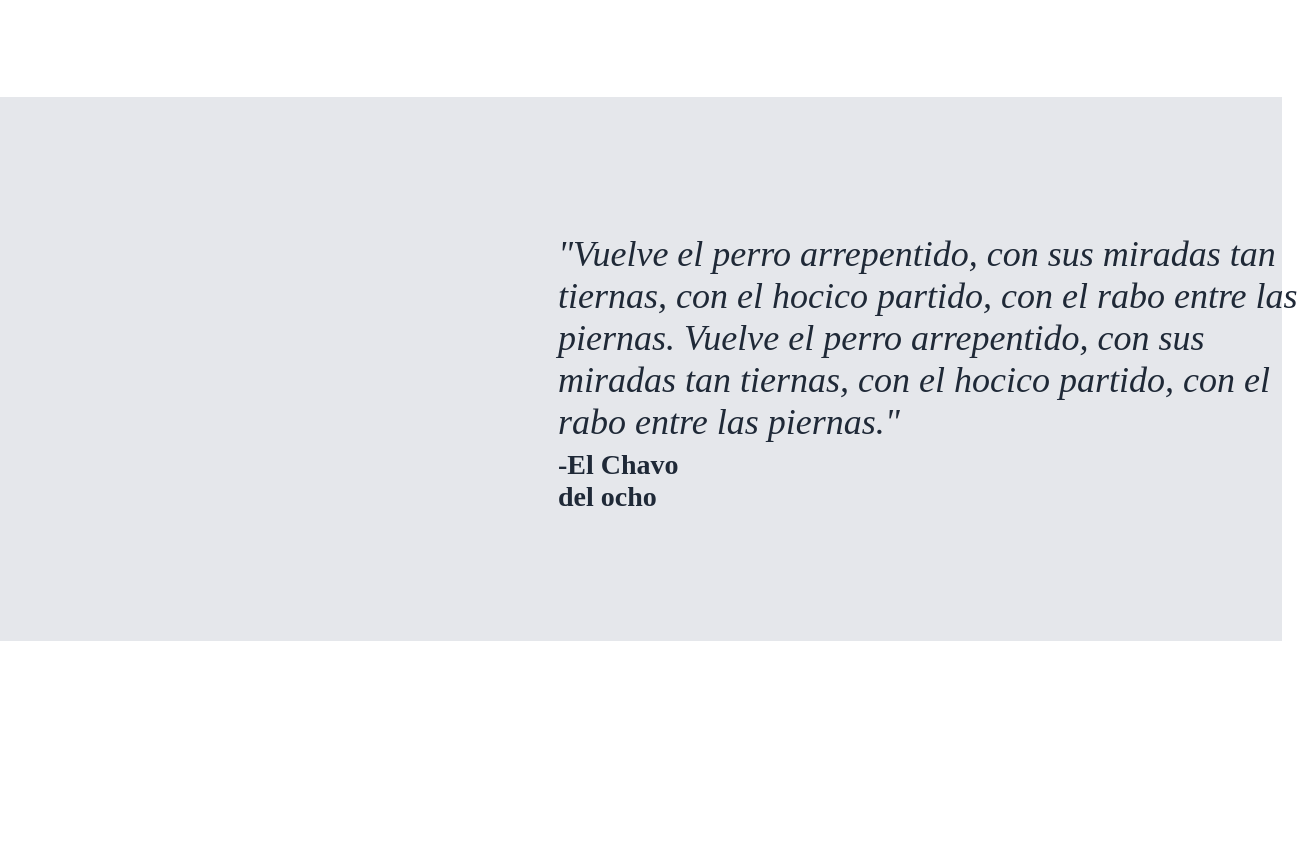
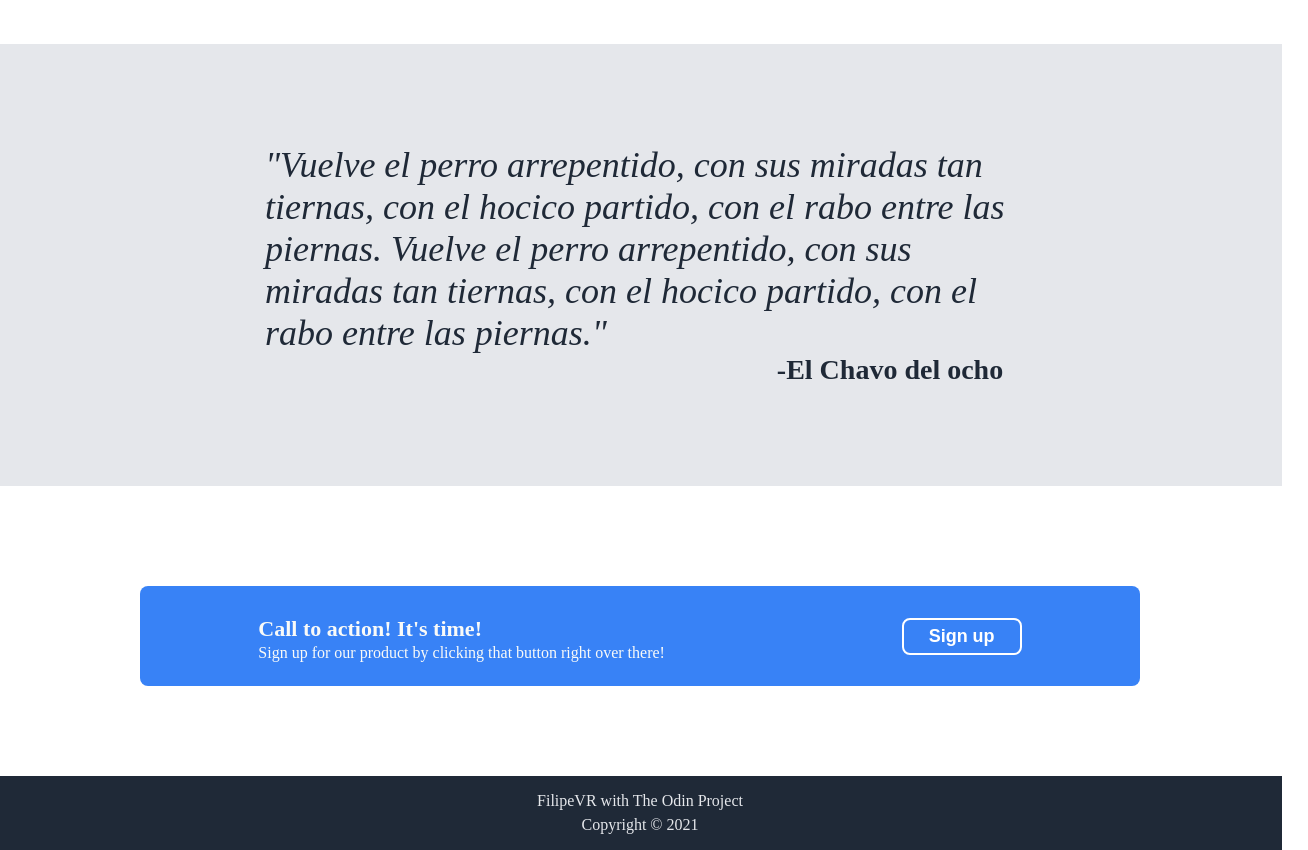
Before and after one commit to FilipeVR/Landing-Page, a plain HTML site: page index.html in a window 1280 px wide. Shown: the part 861-1711 px from the top of the page, 1308 px wide, since content can reach past the window. Before the commit the page ends 1502 px from the top, so only its background shows below. Drawn offline with Linux system fonts and the light colour scheme.

Commit message:
Update index.html and style.css

```diff
--- a/index.html
+++ b/index.html
@@ -8,26 +8,31 @@
     <link rel="stylesheet" href="style.css">
 </head>
 <body>
+  <!--header-->
     <div class="header">
-        <div class="header-top">
+        <div class="header-left">
             <div class="header-logo">Header Logo</div>
+            <div class="header-text">
+              <h1>This website is awesome</h1>
+              <p>This website has some subtext that goes here under the main title. It's a smaller font and the color is lower contrast</p>
+              <div class="button"><button class="sign-up">Sign up</button></div>
+          </div>
+
+        </div>
+        <div class="header-right">
             <div class="header-links">
-                <ul>
-                    <li><a href="#">header link one</a></li>
-                    <li><a href="#">header link two</a></li>
-                    <li><a href="#">header link three</a></li>
-                </ul>
-            </div>
-        </div>
-        <div class="header-content">
-            <div class="header-text">
-                <h1>This website is awesome</h1>
-                <p>This website has some subtext that goes here under the main title. It's a smaller font and the color is lower contrast</p>
-                <div class="button"><button class="sign-up">Sign up</button></div>
+              <ul>
+                  <li><a href="#">header link one</a></li>
+                  <li><a href="#">header link two</a></li>
+                  <li><a href="#">header link three</a></li>
+              </ul>
             </div>
             <div class="header-img-placeholder">this is a placeholder for an image</div>
         </div>
     </div>
+    <!--header-->
+
+    <!--First content section-->
     <div class="container">
         <div class="title">Some random information.</div>
         <div class="supergroup">
@@ -52,11 +57,31 @@
           </div>
         </div>
     </div>
+    <!--First content section-->
+
+    <!--Second content section-->
     <div class="quote-container">
-        <p class="quote">"Vuelve el perro arrepentido, con sus miradas tan tiernas, con el hocico partido, con el rabo entre las piernas. Vuelve el perro arrepentido, con sus miradas tan tiernas, con el hocico partido, con el rabo entre las piernas."</p>
-        <p class="author"> -El Chavo del ocho</p>
+        <div class="quote">"Vuelve el perro arrepentido, con sus miradas tan tiernas, con el hocico partido, con el rabo entre las piernas. Vuelve el perro arrepentido, con sus miradas tan tiernas, con el hocico partido, con el rabo entre las piernas."</div>
+        <div class="author">-El Chavo del ocho</div>
     </div>
-    <div class="cta"></div>
-    <div class="footer"></div>
+    <!--Second content section-->
+
+    <!--Call to action section-->
+    <div class="cta">
+      <div class="cta-container">
+        <div class="cta-text">
+          <p class="line-one">Call to action! It's time!</p><p class="line-two">Sign up for our product by clicking that button right over there!</p>
+        </div>
+        <div class="cta-button"><button class="cta-sign-up">Sign up</button></div>
+      </div>
+    </div>
+    <!--Call to action section-->
+
+    <!--Footer-->
+    <div class="footer">
+      <p class="footer-text">FilipeVR with The Odin Project</p>
+      <p>Copyright <span>&copy;</span> 2021</p>
+    </div>
+    <!--Footer-->
 </body>
 </html>
--- a/style.css
+++ b/style.css
@@ -2,19 +2,21 @@
 
 .header {
     background-color: #1f2937;
-    padding-right: 470px;
-    padding-left: 470px;
     padding-top: 15px;
     padding-bottom: 100px;
-    margin: -10px;
+    margin-top: -10px;
+    margin-right: -10px;
+    margin-left: -10px;
+    display: flex;
+    flex-direction:row;
+    justify-content: center;
+    column-gap: 110px;
+}
+
+.header-left {
     display: flex;
     flex-direction: column;
-    row-gap: 110px;
-}
-
-.header-top {
-    display: flex;
-    justify-content: space-between;
+    row-gap: 80px;
 }
 
 .header-logo {
@@ -23,14 +25,16 @@
     color: #f9faf8;
 }
 
-.header-content {
+.header-right {
     display: flex;
-    justify-content: space-between;
+    flex-direction: column;
+    row-gap: 80px;
 }
 
 ul {
     list-style-type: none;
     display: flex;
+    justify-content: right;
     margin: 0;
     padding: 0;
     gap: 25px;
@@ -46,6 +50,7 @@
       display: flex;
       justify-content: center;
       align-items: center;
+      flex-shrink: 0;
       background-color:rgba(255, 255, 255, 0.466);
       color: white;
       width: 520px;
@@ -65,6 +70,7 @@
       color: #e5e7eb;
       width: 400px;
       margin-top: -35px;
+      flex: auto;
 
   }
 
@@ -72,7 +78,7 @@
       margin-top: -5px;
   }
 
-  button {
+  .sign-up {
       padding-right: 25px;
       padding-left: 25px;
       padding-top: 6px;
@@ -84,7 +90,7 @@
       border-color: #3882f6;
       border-radius: 8px;
   }
-/*************************End page's header styling**************************/
+/*************************End of page's header styling**************************/
 
 /*Start of page's container styling*/
 
@@ -137,15 +143,14 @@
 
   .quote-container {
       background-color: #e5e7eb;
-      padding-right: 560px;
-      padding-left: 560px;
       padding-top: 100px;
       padding-bottom: 100px;
       margin-right: -10px;
       margin-left: -10px;
-      margin-bottom: -10px;
       display: flex;
       flex-direction: column;
+      justify-content: center;
+      align-items: center;
   }
 
   .quote {
@@ -157,12 +162,75 @@
   }
 
   .author {
-      display: flex;
-      justify-content: flex-end;
       font-size: 28px;
       color: #1f2937;
       font-weight: bolder;
-      margin-top: -30px;
-      margin-right: 30px;
+      margin-right: -500px;
   }
 /**************************End of page's quote container styling*************************/
+
+/*Start of page's cta container styling*/
+  .cta {
+    display: flex;
+    flex-direction: row;
+    justify-content: center;
+    align-items: center;
+    height: 300px;
+    width: auto;
+  }
+
+  .cta-container {
+    display: flex;
+    justify-content: space-around;
+    align-items: center;
+    background-color: #3882f6;
+    height: 100px;
+    width: 1000px;
+    border-radius: 8px;
+  }
+
+  .cta-text p {
+    color: #f9faf8;
+  }
+
+  .line-one {
+    font-size: 22px;
+    font-weight: 800;
+  }
+
+  .line-two {
+    margin-top: -20px;
+  }
+
+  .cta-sign-up {
+    padding-right: 25px;
+    padding-left: 25px;
+    padding-top: 6px;
+    padding-bottom: 6px;
+    background: #3882f6;
+    color: white;
+    font-weight: bolder;
+    font-size: 18px;
+    border-style: double;
+    border-color: white;
+    border-radius: 8px;
+  }
+/**************************End of page's cta container styling*************************/
+
+/*Start of page's footer styling*/
+  .footer{
+    display: flex;
+    flex-direction: column;
+    justify-content: center;
+    align-items: center;
+    background-color: #1f2937;
+    color: #e5e7eb;
+    margin: -10px;
+    font-weight: 500;
+  }
+
+  .footer-text {
+    margin-bottom: -10px;
+  }
+
+/**************************End of page's footer styling*************************/
```
